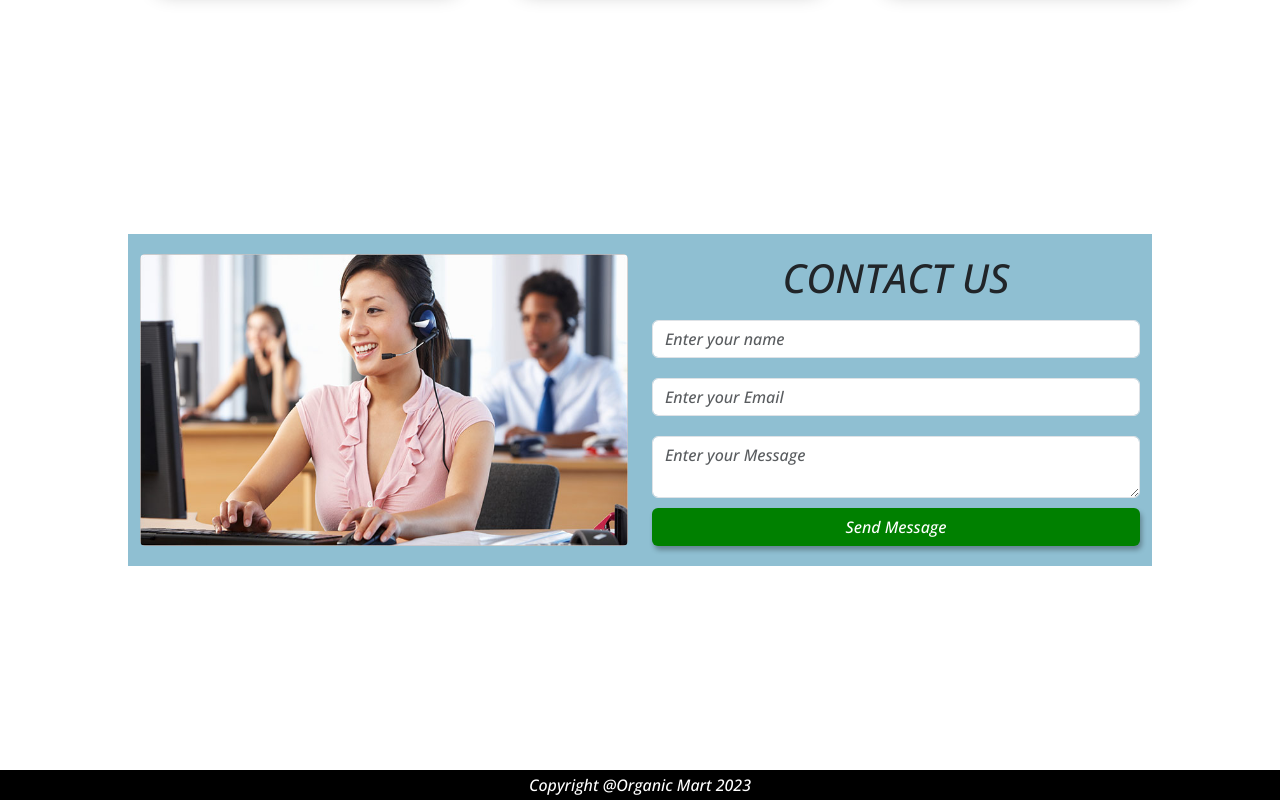
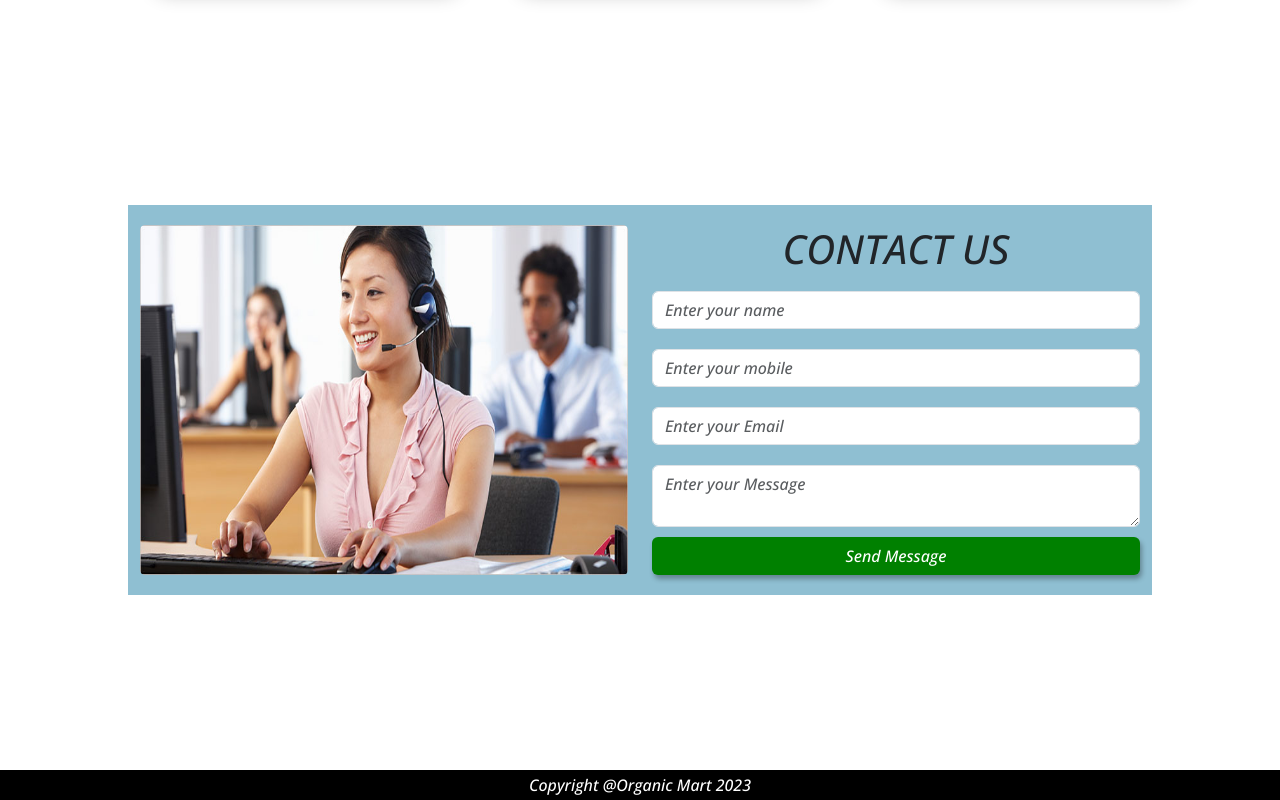
Before and after one commit to Ajith5104/Organic_Mart, a plain HTML site: page index.html in a window 1280 px wide. Shown: the part 2922-3722 px from the top of the page. Drawn offline with nearby package versions, Linux system fonts and the light colour scheme.

Commit message:
Update index.html

```diff
--- a/index.html
+++ b/index.html
@@ -60,7 +60,7 @@
 <div class="container m-2 ">
   <h1 class="text-center my-5">OUR PRODUCTS</h1>
   <div class="row">
-    <div class="col-lg-4 col-md-4 col-12">
+     <div class="col-lg-4 col-md-4 col-12">
       <div class="card">
         <img src="images/Turmeric.jpeg" class="card-img-top">
         <div class="card-body">
@@ -85,8 +85,8 @@
           <h5 class="card-title">shikakai</h5>
           <button class="btn Signin">Buy Now</button>
         </div>
-      </div>
     </div>
+  </div>
   <div class="row">
     <div class="col-lg-4 col-md-4 col-12">
       <div class="card">
@@ -154,10 +154,13 @@
   </div>
   <div class="col-lg-6 col-md-6 col-12">
      <h1>CONTACT US</h1>
-     <form>
-      <input type="text" placeholder="Enter your name" class="form-control">
-      <input type="text" placeholder="Enter your Email" class="form-control">
-      <textarea placeholder="Enter your Message" class="form-control"></textarea>
+     <form class="form"action="https://api.web3forms.com/submit" method="POST">
+      <input type="hidden" name="access_key" value="12ddde2a-92f6-4391-9efc-fbe3dd98ebba">
+      <input type="text"   name="name" placeholder="Enter your name" class="form-control">
+      <input type="text"   name="mobile" placeholder="Enter your mobile" class="form-control">
+      <input type="text"  name="email" placeholder="Enter your Email" class="form-control">
+      <textarea placeholder="Enter your Message" name="message" class="form-control"></textarea>
+
       <button class="btn Signin">Send Message</button>
      </form>
   </div>
```
